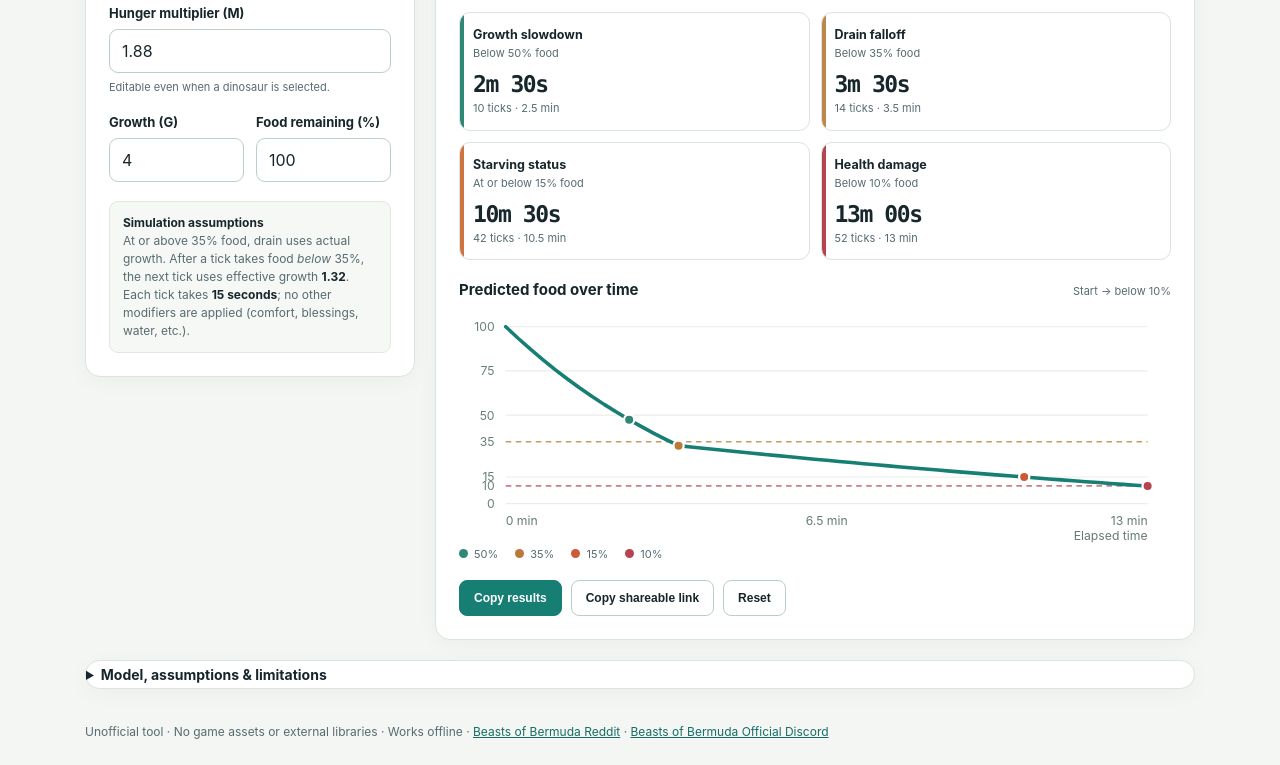
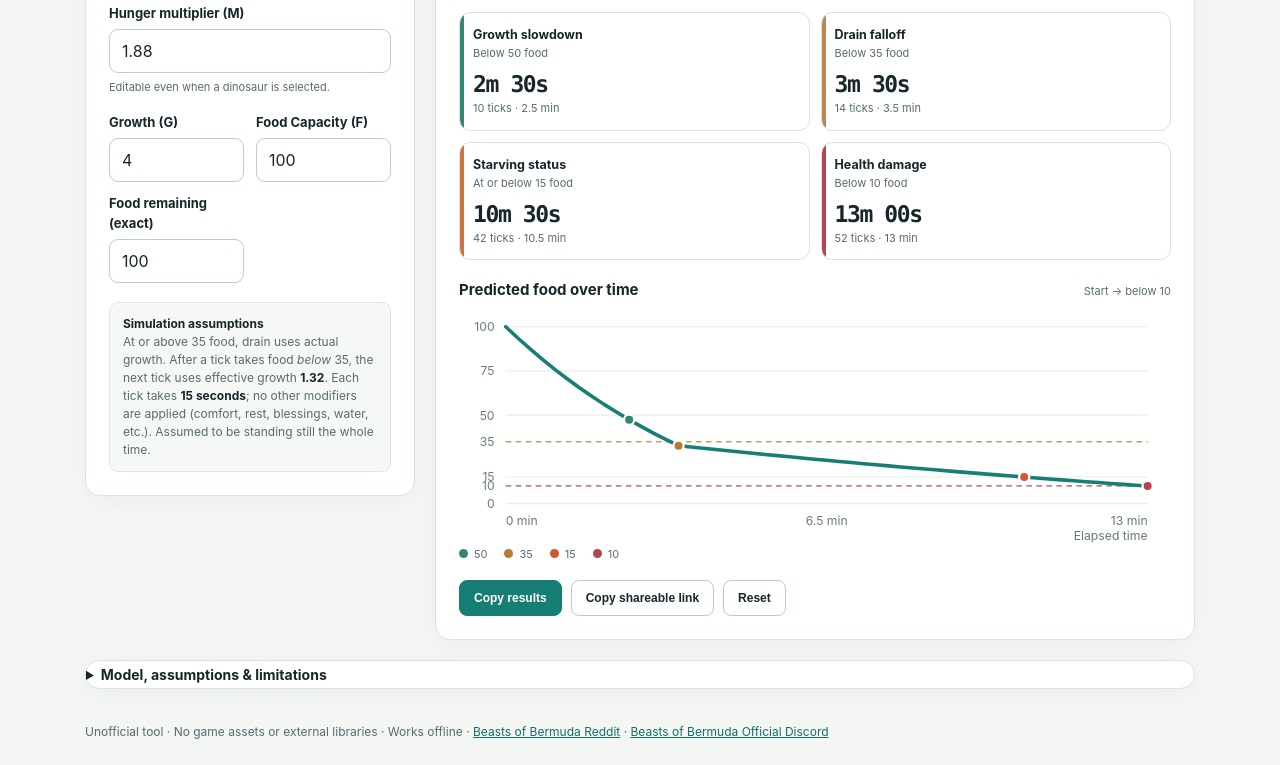
Before and after one commit to Syphontwo/BoB-Hunger-Calculator, a plain HTML site: page index.html in a window 1280 px wide. Shown: the part 400-1165 px from the top of the page. Drawn offline with Linux system fonts and the light colour scheme.

Commit message:
Reported data percentage to whole
beginning the process of updating the food calculations from community data

```diff
--- a/index.html
+++ b/index.html
@@ -4,8 +4,8 @@
   <meta charset="utf-8">
   <meta name="viewport" content="width=device-width,initial-scale=1">
   <meta name="theme-color" content="#102326">
-  <meta name="description" content="Beasts of Bermuda hunger milestone calculator based on experimental food drain measurements.">
-  <title>Beasts of Bermuda · Hunger Calculator</title>
+  <meta name="description" content="Beasts of Bermuda hunger milestone calculator based on experimental food drain measurements in Gauntlet Mode.">
+  <title>Beasts of Bermuda · Gauntlet Mode Hunger Calculator</title>
   <style>
     :root{color-scheme:light;--ink:#16262b;--muted:#576b71;--border:#dae4df;--surface:#fff;--page:#f3f6f3;--deep:#102b30;--teal:#177e74;--soft:#eaf5f0;--green:#2f8776;--amber:#ba7938;--orange:#cb5a37;--red:#b64350;--focus:#179b91;--mono:ui-monospace,SFMono-Regular,Consolas,monospace}
     *{box-sizing:border-box}body{margin:0;background:var(--page);font-family:Inter,system-ui,-apple-system,BlinkMacSystemFont,"Segoe UI",sans-serif;color:var(--ink);line-height:1.5}
@@ -37,7 +37,7 @@
   </style>
 </head>
 <body>
-<header class="topbar"><div class="wrap"><div class="eyebrow">Experimental model</div><h1>Beasts of Bermuda <span style="color:#89d4bc">Hunger Calculator</span></h1><p>Estimate how many hunger ticks remain before growth slowdown, drain falloff, starvation status, and health damage.</p></div></header>
+<header class="topbar"><div class="wrap"><div class="eyebrow">Experimental model</div><h1>Beasts of Bermuda <span style="color:#89d4bc">Gauntlet Mode Hunger Calculator</span></h1><p>Estimate how many hunger ticks remain before growth slowdown, stat reduction, drain falloff, starvation status, and health damage.</p></div></header>
 <main class="wrap">
 <div class="layout">
 <section class="panel" aria-labelledby="settings-title"><div class="panel-inner">
@@ -47,30 +47,31 @@
   <div class="field"><label for="modifier">Hunger multiplier (M)</label><input id="modifier" type="number" min="0.0001" step="any" value="1.88" inputmode="decimal"><small>Editable even when a dinosaur is selected.</small></div>
   <div class="inline">
     <div class="field"><label for="growth">Growth (G)</label><input id="growth" type="number" min="0.01" step="any" value="4" inputmode="decimal"></div>
-    <div class="field"><label for="food">Food remaining (%)</label><input id="food" type="number" min="0" max="100" step="any" value="100" inputmode="decimal"></div>
+    <div class="field"><label for="capacity">Food Capacity (F)</label><input id="capacity" type="number" min="1" step="1" value="100" inputmode="decimal"></div>
+    <div class="field"><label for="food">Food remaining (exact)</label><input id="food" type="number" min="0" max="999" step="1" value="100" inputmode="decimal"></div>
   </div>
   <div id="species-note" class="field-hint" role="status"></div>
-  <div class="hint"><strong>Simulation assumptions</strong><br>At or above 35% food, drain uses actual growth. After a tick takes food <em>below</em> 35%, the next tick uses effective growth <strong>1.32</strong>. Each tick takes <strong>15 seconds</strong>; no other modifiers are applied (comfort, blessings, water, etc.).</div>
+  <div class="hint"><strong>Simulation assumptions</strong><br>At or above 35 food, drain uses actual growth. After a tick takes food <em>below</em> 35, the next tick uses effective growth <strong>1.32</strong>. Each tick takes <strong>15 seconds</strong>; no other modifiers are applied (comfort, rest, blessings, water, etc.).  Assumed to be standing still the whole time.</div>
   <div class="notice" id="range-note" role="status"></div>
 </div></section>
 <section class="panel" aria-labelledby="results-title"><div class="panel-inner">
   <div class="output-head"><h2 id="results-title">Time to hunger milestones</h2><span class="pill">Predictions · not observed</span></div>
-  <div class="hero"><div><div class="hero-label">Until health damage (&lt;10% food)</div><div class="hero-time" id="hero-time">—</div><div class="hero-detail" id="hero-detail">Food percentage threshold, not actual death</div></div><svg viewBox="0 0 48 48" width="45" height="45" aria-hidden="true" style="flex-shrink:0;opacity:.8"><path d="M24 5 6 40h36L24 5Z" fill="none" stroke="#93dbca" stroke-width="3" stroke-linejoin="round"/><path d="M24 17v12" stroke="#93dbca" stroke-width="3" stroke-linecap="round"/><circle cx="24" cy="35" r="2" fill="#93dbca"/></svg></div>
+  <div class="hero"><div><div class="hero-label">Until health damage (&lt;10 food)</div><div class="hero-time" id="hero-time">—</div><div class="hero-detail" id="hero-detail">Food threshold, not actual death</div></div><svg viewBox="0 0 48 48" width="45" height="45" aria-hidden="true" style="flex-shrink:0;opacity:.8"><path d="M24 5 6 40h36L24 5Z" fill="none" stroke="#93dbca" stroke-width="3" stroke-linejoin="round"/><path d="M24 17v12" stroke="#93dbca" stroke-width="3" stroke-linecap="round"/><circle cx="24" cy="35" r="2" fill="#93dbca"/></svg></div>
   <div class="milestones" id="milestones">
-    <div class="milestone" style="--mark:#2f8776"><div class="name">Growth slowdown</div><div class="condition">Below 50% food</div><div class="time" id="time50">—</div><div class="ticks" id="ticks50">—</div></div>
-    <div class="milestone" style="--mark:#be864b"><div class="name">Drain falloff</div><div class="condition">Below 35% food</div><div class="time" id="time35">—</div><div class="ticks" id="ticks35">—</div></div>
-    <div class="milestone" style="--mark:#cf7441"><div class="name">Starving status</div><div class="condition">At or below 15% food</div><div class="time" id="time15">—</div><div class="ticks" id="ticks15">—</div></div>
-    <div class="milestone" style="--mark:#b64350"><div class="name">Health damage</div><div class="condition">Below 10% food</div><div class="time" id="time10">—</div><div class="ticks" id="ticks10">—</div></div>
+    <div class="milestone" style="--mark:#2f8776"><div class="name">Growth slowdown</div><div class="condition">Below 50 food</div><div class="time" id="time50">—</div><div class="ticks" id="ticks50">—</div></div>
+    <div class="milestone" style="--mark:#be864b"><div class="name">Drain falloff</div><div class="condition">Below 35 food</div><div class="time" id="time35">—</div><div class="ticks" id="ticks35">—</div></div>
+    <div class="milestone" style="--mark:#cf7441"><div class="name">Starving status</div><div class="condition">At or below 15 food</div><div class="time" id="time15">—</div><div class="ticks" id="ticks15">—</div></div>
+    <div class="milestone" style="--mark:#b64350"><div class="name">Health damage</div><div class="condition">Below 10 food</div><div class="time" id="time10">—</div><div class="ticks" id="ticks10">—</div></div>
   </div>
-  <div class="chart-section"><div class="chart-head"><h3>Predicted food over time</h3><span>Start → below 10%</span></div><svg id="curve" viewBox="0 0 640 210" role="img" aria-label="Predicted food remaining over time chart"><text x="24" y="100">Enter valid inputs to draw the model</text></svg>
-  <div class="chart-key"><span><i class="key-dot" style="background:var(--green)"></i>50%</span><span><i class="key-dot" style="background:var(--amber)"></i>35%</span><span><i class="key-dot" style="background:var(--orange)"></i>15%</span><span><i class="key-dot" style="background:var(--red)"></i>10%</span></div></div>
+  <div class="chart-section"><div class="chart-head"><h3>Predicted food over time</h3><span>Start → below 10</span></div><svg id="curve" viewBox="0 0 640 210" role="img" aria-label="Predicted food remaining over time chart"><text x="24" y="100">Enter valid inputs to draw the model</text></svg>
+  <div class="chart-key"><span><i class="key-dot" style="background:var(--green)"></i>50</span><span><i class="key-dot" style="background:var(--amber)"></i>35</span><span><i class="key-dot" style="background:var(--orange)"></i>15</span><span><i class="key-dot" style="background:var(--red)"></i>10</span></div></div>
   <div class="action-row"><button type="button" class="btn btn-primary" id="copy-results">Copy results</button><button type="button" class="btn share-only" id="copy-link">Copy shareable link</button><button type="button" class="btn" id="reset">Reset</button></div>
 </div></section>
 </div>
 <details class="panel details"><summary class="panel-inner">Model, assumptions & limitations</summary><div class="panel-inner" style="padding-top:0">
   <div class="formula">Drain = (M × G_effective − 1) × (0.25 + 0.75 × Food_fraction)</div>
-  <p>Food_fraction is remaining food expressed as a number between 0 and 1 (even for Rex). On each 15-second tick, the current food percentage determines the drain; food is then reduced by that amount. Only after food falls <strong>below</strong> 35% does effective growth used inthe calculations change to 1.32. The calculator uses the precise unrounded simulated food value throughout.</p>
-  <p>The 50% marker is associated with growth slowdown with growth levels above 1.32. The 15% starving indicator was observed consistently across the detailed curves regardless of growth; health damage begins below 10%. This tool <strong>does not predict the time of death</strong>.</p>
+  <p>Food_fraction is remaining food expressed as a number between 0 and 1 (regardless of capacity). On each 15-second tick, the current food percentage determines the drain; food is then reduced by that amount. Only after food falls <strong>below</strong> 35 does effective growth used in the calculations change to 1.32. The calculator uses the precise unrounded simulated food value throughout.</p>
+  <p>The 50 marker is associated with growth slowdown with growth levels above 1.32. The 15 starving indicator was observed consistently across the detailed curves regardless of growth; health damage begins below 10. This tool <strong>does not predict the time of death</strong>.</p>
   <p>The combined equation and low-food growth clamp are experimental hypotheses generated by observation, <em>not</em> confirmed source code. Best-supported growth measurements are above 1.32. Juvenile behavior and special hunger capacities or species abilities may differ. Results may vary due to game-side rounding, mechanics, and environment.</p>
 </div></details>
 </main>
@@ -130,7 +131,7 @@ function update(){const {m,g,food,name}=currentInput();const r=calculate({m,g,fo
  els["copy-results"].disabled=!!r.error;drawCurve(r,food);
 }
 function shareLink(){const q=new URLSearchParams({d:els.dino.value,m:els.modifier.value,g:els.growth.value,h:els.food.value});return location.origin+location.pathname+"?"+q.toString();}
-function getResultsText(){const {m,g,food,name}=currentInput();return ["Beasts of Bermuda — Hunger Calculator",`Species: ${name}`,`M: ${m} | Growth: ${g} | Food: ${food}%`,`Model: D=(M*G_eff-1)*(0.25+0.75H); 15s/tick`,`At food <35%, G_eff=1.32 (starting next tick).`,"",...[["50","Growth slowdown (<50%)"],["35","Drain falloff (<35%)"],["15","Starving status (<=15%)"],["10","Health damage (<10%)"]].map(([k,t])=>`${t}: ${timeLabel(lastResult?.hits?.[k]??null)} (${lastResult?.hits?.[k]??"not reached"} ticks)`),"","Predicted only; not a measured death timer."].join("\n");}
+function getResultsText(){const {m,g,food,name}=currentInput();return ["Beasts of Bermuda — Hunger Calculator",`Species: ${name}`,`M: ${m} | Growth: ${g} | Food: ${food}`,`Model: D=(M*G_eff-1)*(0.25+0.75H); 15s/tick`,`At food <35, G_eff=1.32 (starting next tick).`,"",...[["50","Growth slowdown (<50)"],["35","Drain falloff (<35)"],["15","Starving status (<=15)"],["10","Health damage (<10)"]].map(([k,t])=>`${t}: ${timeLabel(lastResult?.hits?.[k]??null)} (${lastResult?.hits?.[k]??"not reached"} ticks)`),"","Predicted only; not a measured death timer."].join("\n");}
 function copyText(txt,button){const before=button.textContent;function done(){button.textContent="Copied!";setTimeout(()=>{button.textContent=before},1300)}if(navigator.clipboard?.writeText){navigator.clipboard.writeText(txt).then(done,()=>window.prompt("Copy this text:",txt));}else window.prompt("Copy this text:",txt);}
 const params=new URLSearchParams(location.search);
 const sorted=[...PRESETS].sort((a,b)=>a.name.localeCompare(b.name));
```
